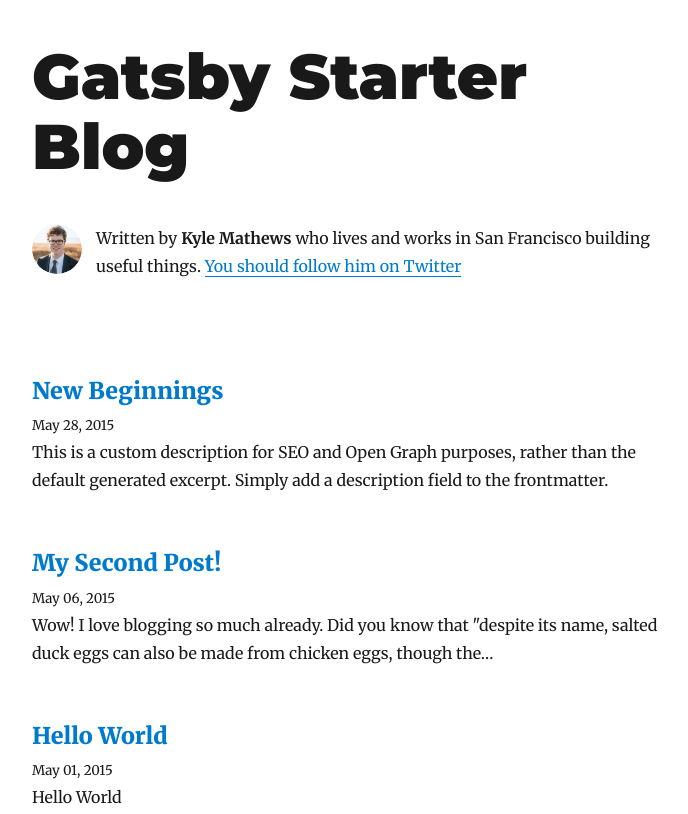
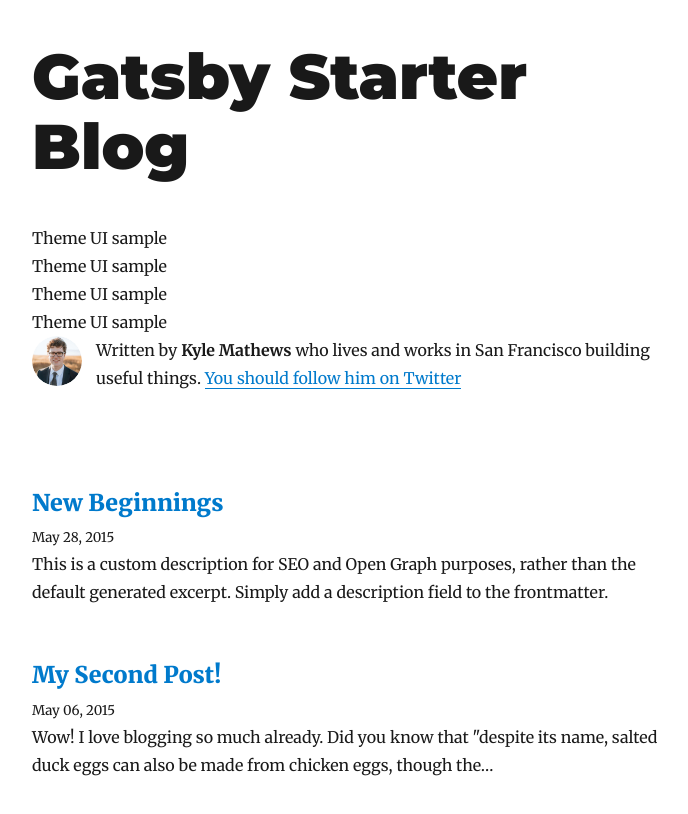
Before and after one commit to phivk/data-stories, a Gatsby site: page / in a window 1280 px wide. Shown: the top 814 px of the page, without its empty margins (293-981 px from the left). Built offline with nearby package versions, Linux system fonts and the light colour scheme; Gatsby itself is replaced by a stand-in of ours; some packages are replaced by stand-ins of ours.

Commit message:
try theme-ui

```diff
--- a/package.json
+++ b/package.json
@@ -16,6 +16,7 @@
     "gatsby-plugin-offline": "^3.0.32",
     "gatsby-plugin-react-helmet": "^3.1.21",
     "gatsby-plugin-sharp": "^2.4.3",
+    "gatsby-plugin-theme-ui": "^0.3.0",
     "gatsby-plugin-typography": "^2.3.21",
     "gatsby-remark-copy-linked-files": "^2.1.36",
     "gatsby-remark-images": "^3.1.42",
@@ -30,6 +31,7 @@
     "react-dom": "^16.12.0",
     "react-helmet": "^5.2.1",
     "react-typography": "^0.16.19",
+    "theme-ui": "^0.3.1",
     "typeface-merriweather": "0.0.72",
     "typeface-montserrat": "0.0.75",
     "typography": "^0.16.19",
--- a/src/components/layout.js
+++ b/src/components/layout.js
@@ -1,3 +1,5 @@
+/** @jsx jsx */
+import { jsx } from 'theme-ui'
 import React from "react"
 import { Link } from "gatsby"
 
@@ -59,6 +61,28 @@
       }}
     >
       <header>{header}</header>
+
+      <div sx={{
+        color: 'text',
+        padding: 2,
+        fontSize: 0
+      }}>Theme UI sample</div>
+      <div sx={{
+        color: 'background',
+        padding: 2,
+        fontSize: 1
+      }}>Theme UI sample</div>
+      <div sx={{
+        color: 'primary',
+        padding: 2,
+        fontSize: 2
+      }}>Theme UI sample</div>
+      <div sx={{
+        color: 'secondary',
+        padding: 2,
+        fontSize: 3
+      }}>Theme UI sample</div>
+
       <main>{children}</main>
       <footer>
         © {new Date().getFullYear()}, Built with
```
Also changed, not shown: src/gatsby-plugin-theme-ui/index.js (added, +24 -0 lines), 1 other file.
